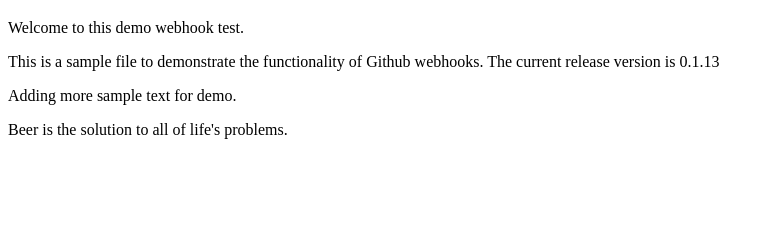
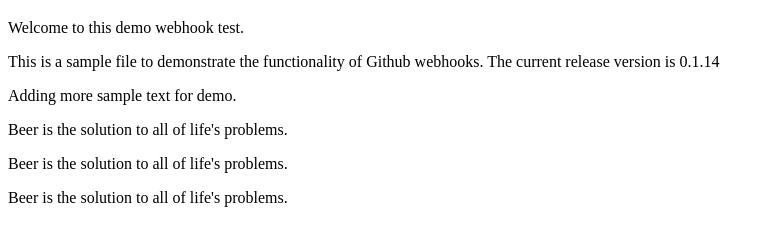
Before and after one commit to faisalt/webhook-testing, a website: page index.html in a window 1280 px wide. Shown: the part 61-306 px from the top of the page, without its empty margins (0-774 px from the left). Drawn offline with Linux system fonts and the light colour scheme.

Commit message:
Update index.html

```diff
--- a/index.html
+++ b/index.html
@@ -6,8 +6,10 @@
 <body>
   <h1>Hello world, this is a webhook demonstration</h1>
   <p>Welcome to this demo webhook test.</p>
-  <p>This is a sample file to demonstrate the functionality of Github webhooks. The current release version is 0.1.13<p>
+  <p>This is a sample file to demonstrate the functionality of Github webhooks. The current release version is 0.1.14<p>
   <p>Adding more sample text for demo.</p>
+  <p>Beer is the solution to all of life's problems.</p>
+  <p>Beer is the solution to all of life's problems.</p>
   <p>Beer is the solution to all of life's problems.</p>
 </body>
 
```
